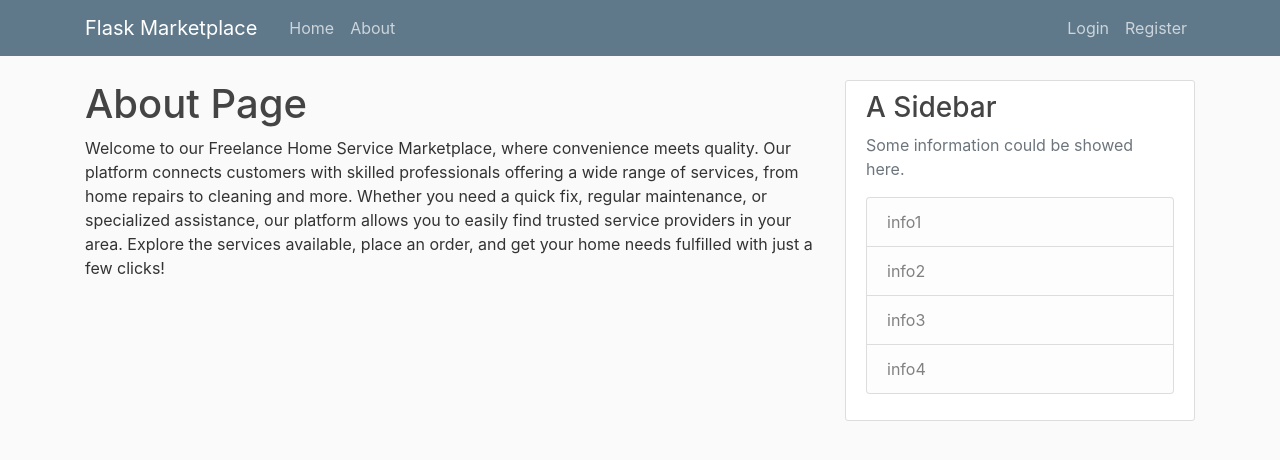
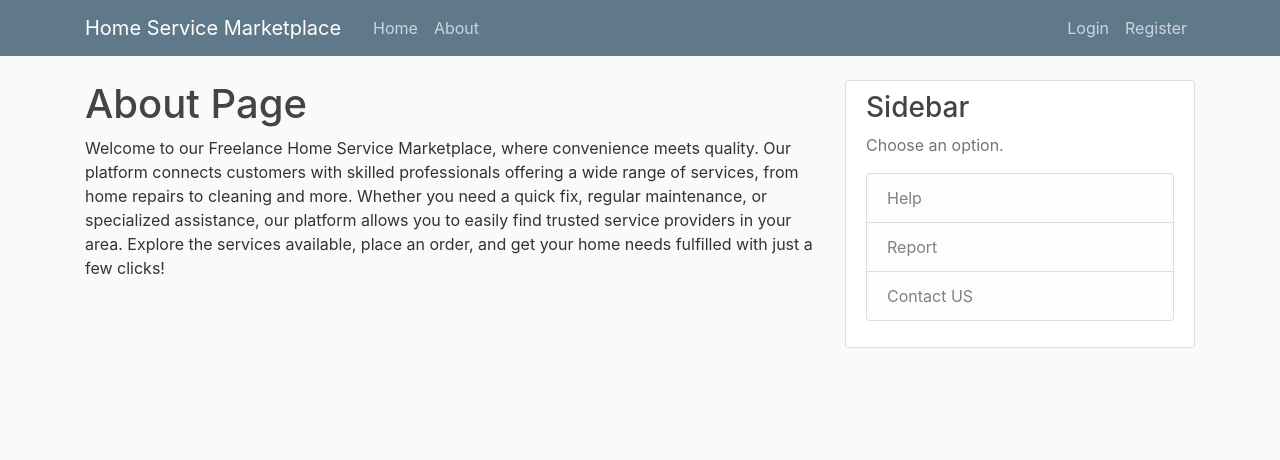
Before and after one commit to Mahadi-Irl/CSE471_Lab_Project, a Flask app: page /about in a window 1280 px wide. Shown: the top 460 px of the page. Run offline with Flask 3, Linux system fonts and the light colour scheme; some libraries are stand-ins or nearby versions.

Commit message:
tiny change

```diff
--- a/flaskapp/templates/layout.html
+++ b/flaskapp/templates/layout.html
@@ -11,16 +11,16 @@
     <link rel="stylesheet" type="text/css" href="{{ url_for('static', filename='main.css') }}">
 
     {% if title %}
-        <title>Flask Marketplace - {{ title }}</title>
+        <title>Home Service Marketplace - {{ title }}</title>
     {% else %}
-        <title>Flask Marketplace</title>
+        <title>Home Service Marketplace</title>
     {% endif %}
 </head>
 <body>
     <header class="site-header">
       <nav class="navbar navbar-expand-md navbar-dark bg-steel fixed-top">
         <div class="container">
-          <a class="navbar-brand mr-4" href="/">Flask Marketplace</a>
+          <a class="navbar-brand mr-4" href="/">Home Service Marketplace</a>
           <button class="navbar-toggler" type="button" data-toggle="collapse" data-target="#navbarToggle" aria-controls="navbarToggle" aria-expanded="false" aria-label="Toggle navigation">
             <span class="navbar-toggler-icon"></span>
           </button>
@@ -65,13 +65,12 @@
         </div>
         <div class="col-md-4">
           <div class="content-section">
-            <h3>A Sidebar</h3>
-            <p class='text-muted'>Some information could be showed here.
+            <h3>Sidebar</h3>
+            <p class='text-muted'>Choose an option.
               <ul class="list-group">
-                <li class="list-group-item list-group-item-light">info1</li>
-                <li class="list-group-item list-group-item-light">info2</li>
-                <li class="list-group-item list-group-item-light">info3</li>
-                <li class="list-group-item list-group-item-light">info4</li>
+                <li class="list-group-item list-group-item-light">Help</li>
+                <li class="list-group-item list-group-item-light">Report</li>
+                <li class="list-group-item list-group-item-light">Contact US</li>
               </ul>
             </p>
           </div>
```
Also changed, not shown: instance/site.db.
